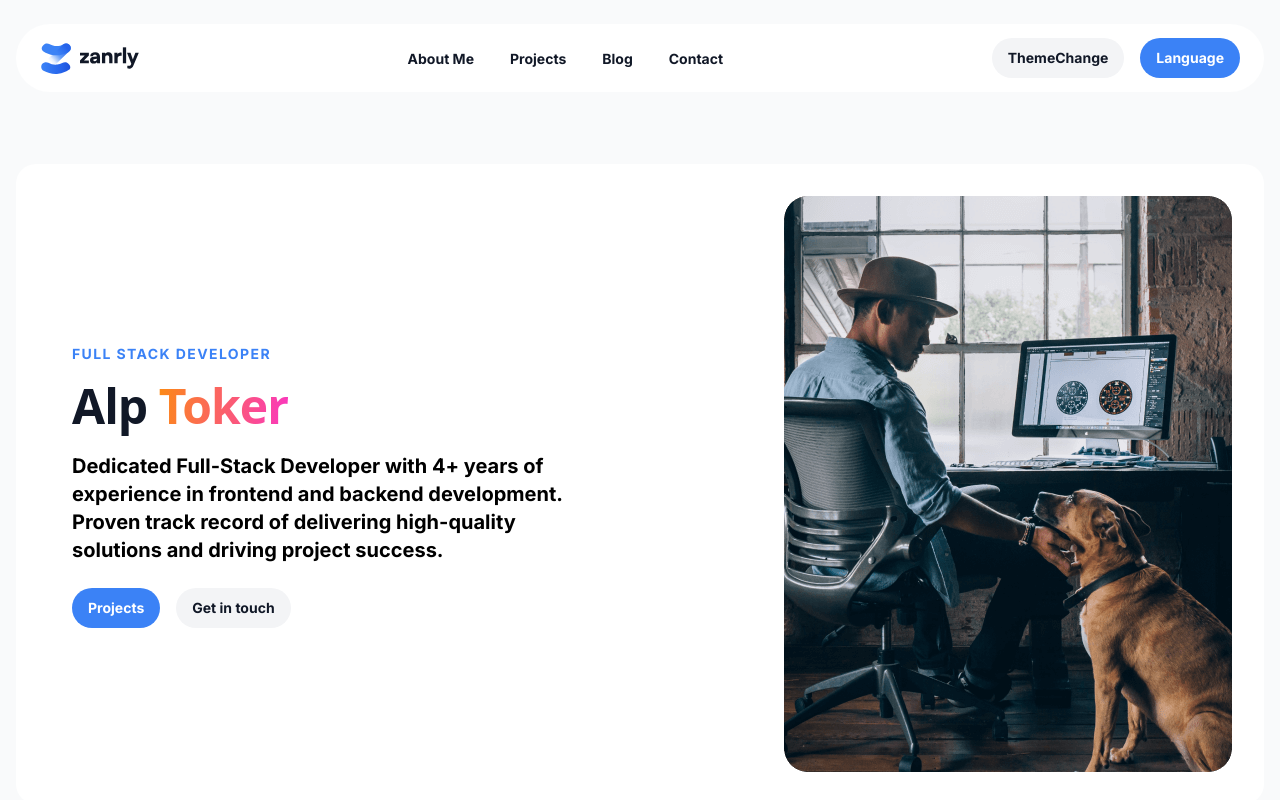
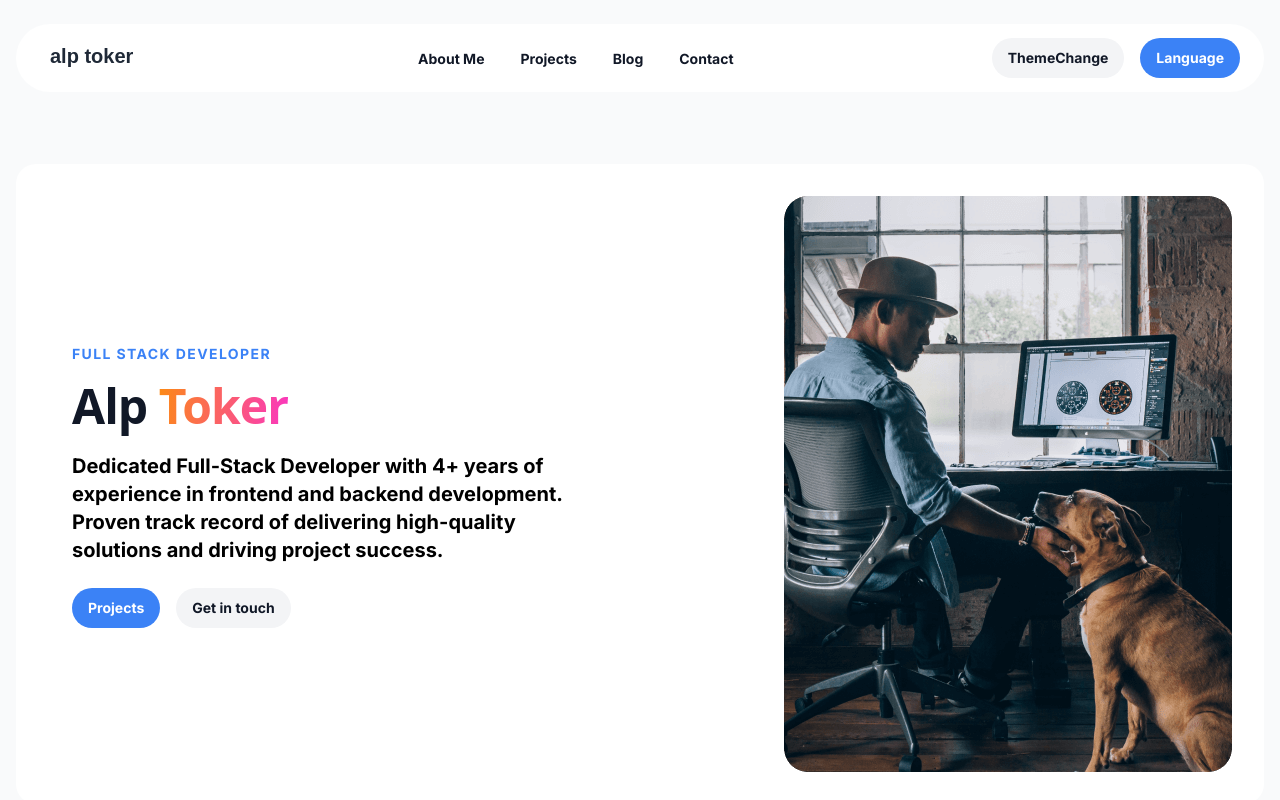
Before and after one commit to Rau7/alpport, a Next.js app: page / in a window 1280 px wide. Shown: the top 800 px of the page. Built offline with nearby package versions, Linux system fonts and the light colour scheme.

Commit message:
logochange

```diff
--- a/components/Footer.jsx
+++ b/components/Footer.jsx
@@ -20,8 +20,8 @@ const Footer = () => {
               <div className="w-auto p-4">
                 <a className="inline-block" href="#">
                   <Image
-                    src="/assets/logos/zanrly-logo.svg"
-                    alt="Logo"
+                    src="/assets/logos/alp-toker-logo.svg"
+                    alt="Alp Toker Logo"
                     width={120}
                     height={40}
                   />
--- a/components/Header.jsx
+++ b/components/Header.jsx
@@ -1,7 +1,7 @@
 "use client";
 
 import React from "react";
-import logos from "@/public/assets/logos/zanrly-logo.svg";
+import logos from "@/public/assets/logos/alp-toker-logo.svg";
 import Image from "next/image";
 
 const Header = () => {
```
Also changed, not shown: public/assets/logos/alp-toker-logo.svg (added).
